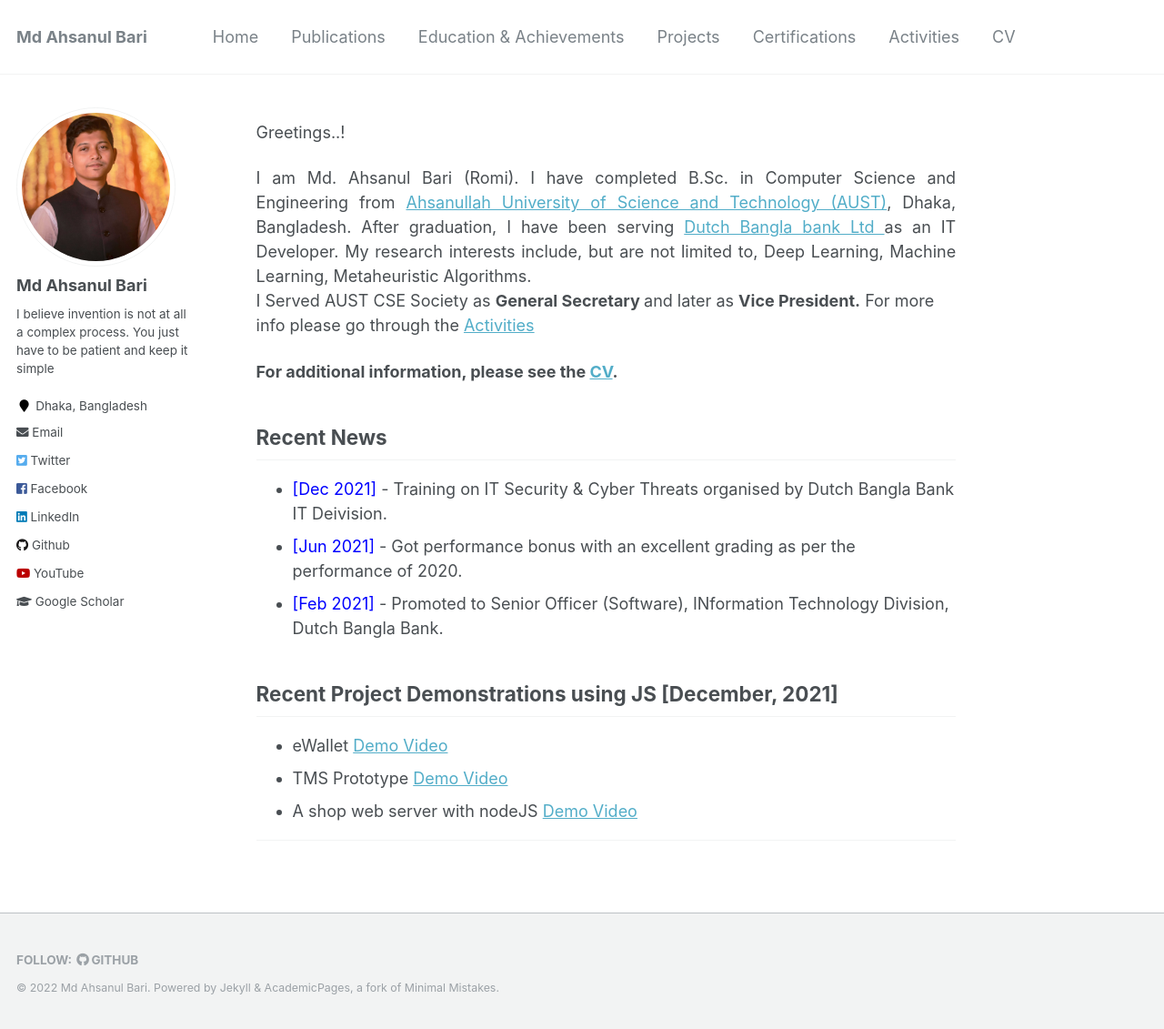
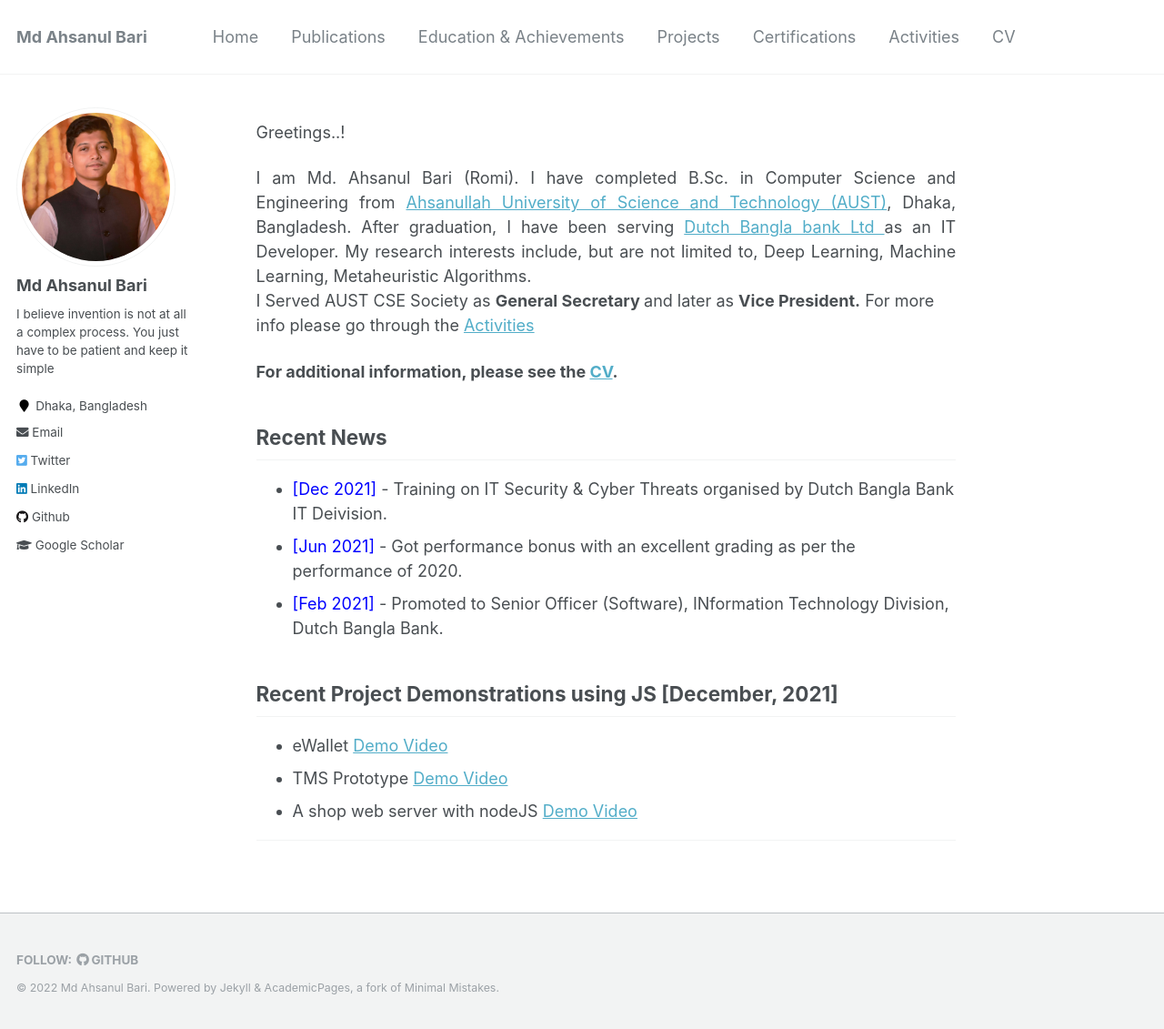
Before and after one commit to AhsanulBariRomi/ahsanul-bari.github.io, a Jekyll site: the page built from _pages/about.md, in a window 1280 px wide and 1131 px high. Shown: the whole window at 91% size. Built offline with Jekyll 4.4.1, drawn with Linux system fonts in a browser that asks for light colours.

Commit message:
fb removed

```diff
--- a/_config.yml
+++ b/_config.yml
@@ -95,7 +95,7 @@ author:
   codepen:
   dribbble:
   flickr:
-  facebook: "waker.bari"
+  facebook: #"waker.bari"
   foursquare:
   google_plus:
   keybase:
@@ -112,7 +112,7 @@ author:
   vine:
   weibo:
   xing:
-  youtube: "4I1auxYEDhA1k9duG6rSAQ"
+  youtube: #"4I1auxYEDhA1k9duG6rSAQ"
   wikipedia:
 
 # Reading Files
```
